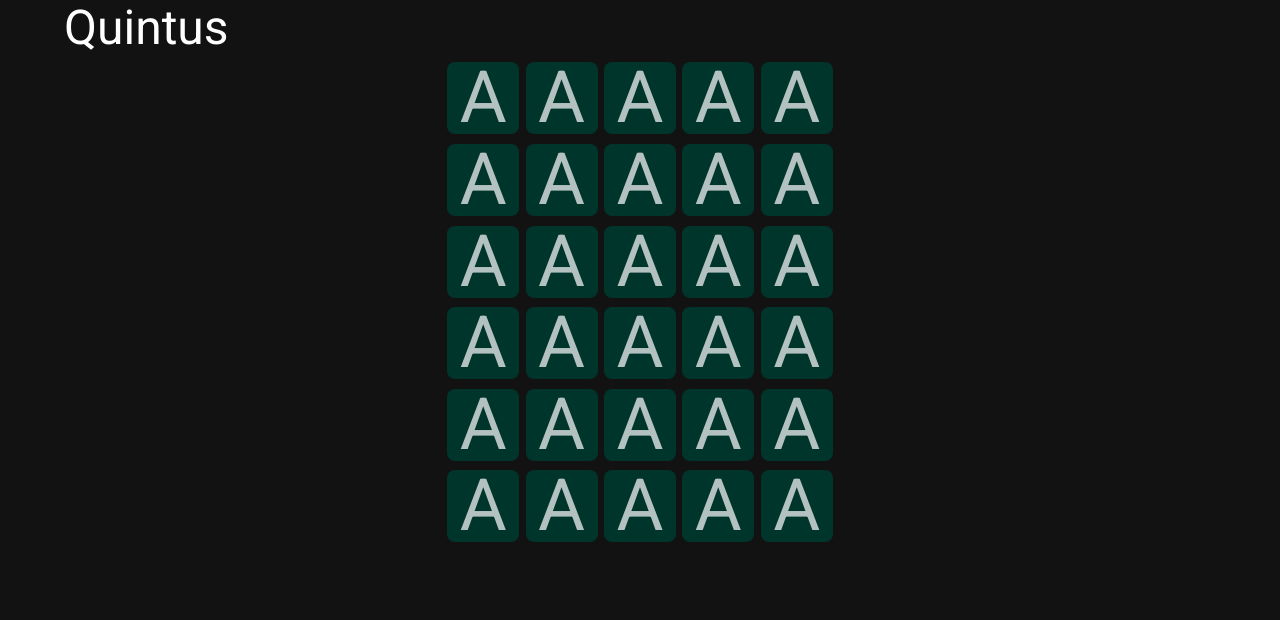
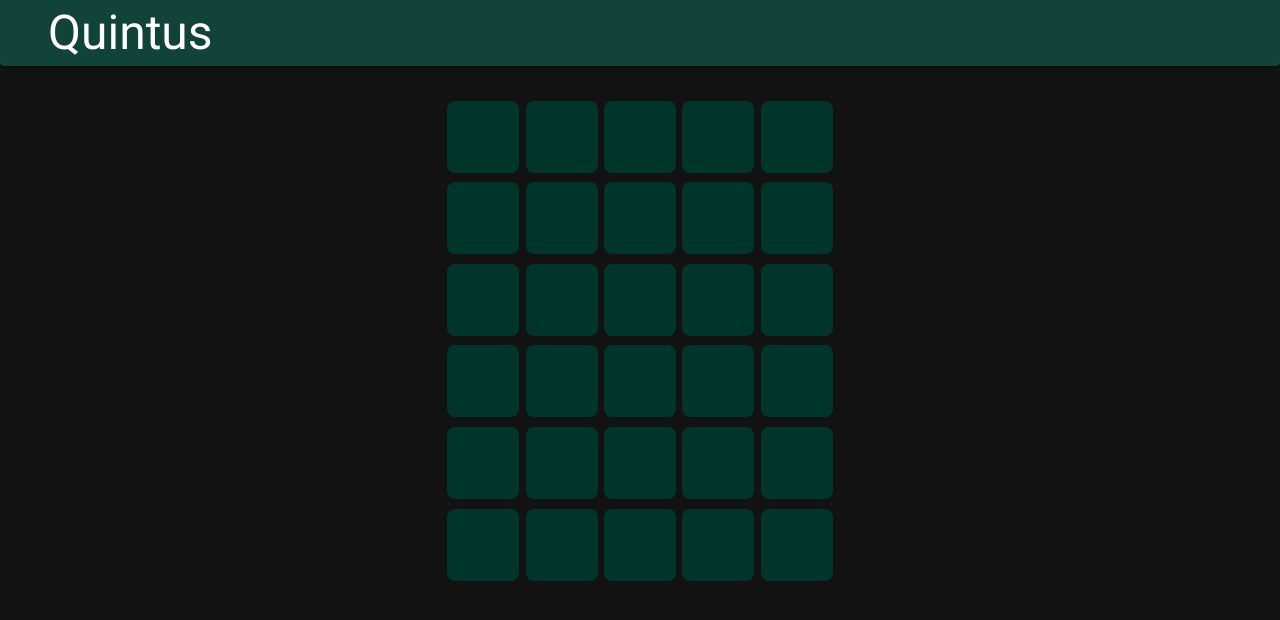
Before and after one commit to Meknassih/quintus, a React (Create React App) app: page / in a window 1280 px wide. Shown: the top 620 px of the page. Built offline with nearby package versions, Linux system fonts and the light colour scheme.

Commit message:
Linked component logic + visual enhancements

```diff
--- a/src/App.js
+++ b/src/App.js
@@ -7,8 +7,8 @@ function App() {
   return (
     <ThemeProvider theme={theme}>
       <CssBaseline />
+      <Title />
       <Container>
-        <Title />
         <Wordle />
       </Container>
     </ThemeProvider>
--- a/src/components/Title.js
+++ b/src/components/Title.js
@@ -1,8 +1,27 @@
-import { Typography } from "@mui/material";
+import { Paper, Typography } from "@mui/material";
 
 function Title() {
   return (
-    <Typography variant="h3" color="text.primary">Quintus</Typography>
+    <Paper
+      elevation={2}
+      sx={{
+        backgroundColor: "primary.dark",
+        width: "100vw",
+        borderTopLeftRadius: 0,
+        borderTopRightRadius: 0,
+        marginBottom: "2rem"
+      }}>
+      <Typography
+        variant="h3"
+        color="text.primary"
+        sx={{
+          paddingX: "3rem",
+          paddingY: ".3rem"
+        }}
+      >
+        Quintus
+      </Typography>
+    </Paper>
   );
 }
 
--- a/src/components/Wordle.js
+++ b/src/components/Wordle.js
@@ -1,15 +1,28 @@
 import { Container } from '@mui/material';
+import { useState } from 'react';
 import WordleRow from './WordleRow';
 
 function Wordle() {
+  const [values, setValues] = useState([]);
+  function onClick() {
+
+  }
+  function getSelectionForRow(rowIndex) {
+
+  }
+  const rows = [];
+  for (let i = 0; i < 6; i++) {
+    rows.push(<WordleRow
+      key={i}
+      values={values}
+      selected={getSelectionForRow(0)}
+      onClick={onClick}
+    />);
+  }
+
   return (
     <Container maxWidth="md">
-      <WordleRow />
-      <WordleRow />
-      <WordleRow />
-      <WordleRow />
-      <WordleRow />
-      <WordleRow />
+      {rows}
     </Container>
   );
 }
--- a/src/components/WordleLetter.js
+++ b/src/components/WordleLetter.js
@@ -1,8 +1,9 @@
 import { Box } from '@mui/material';
 
-function WordleLetter() {
+function WordleLetter({ active, value, onClick }) {
   return (
-    <Box sx={{
+    <Box
+      sx={{
       width: "4.5rem",
       height: "4.5rem",
       backgroundColor: 'primary.dark',
@@ -16,8 +17,10 @@ function WordleLetter() {
       color: "text.secondary",
       fontSize: "4.5rem",
       margin: ".2rem"
-    }}>
-      A
+      }}
+      onClick={onClick}
+    >
+      {value}
     </Box>
   );
 }
--- a/src/components/WordleRow.js
+++ b/src/components/WordleRow.js
@@ -1,7 +1,17 @@
 import { Container } from '@mui/material';
 import WordleLetter from './WordleLetter';
 
-function WordleRow() {
+function WordleRow({ values, selected, onClick }) {
+  const letters = [];
+  for (let i = 0; i < 5; i++) {
+    letters.push(<WordleLetter
+      key={i}
+      value={values[i]}
+      active={selected === i}
+      onClick={() => onClick(i)}
+    />);
+
+  }
   return (
     <Container maxWidth="md" sx={{
       display: "flex",
@@ -9,11 +19,7 @@ function WordleRow() {
       justifyContent: "center",
       marginY: ".2rem"
     }}>
-      <WordleLetter />
-      <WordleLetter />
-      <WordleLetter />
-      <WordleLetter />
-      <WordleLetter />
+      {letters}
     </Container>
   );
 }
```
